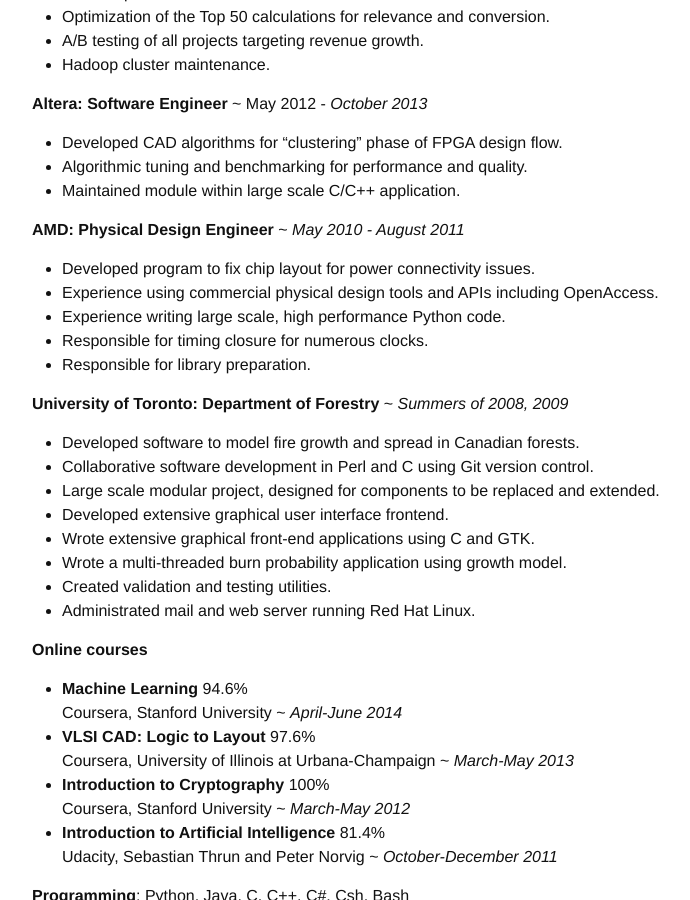
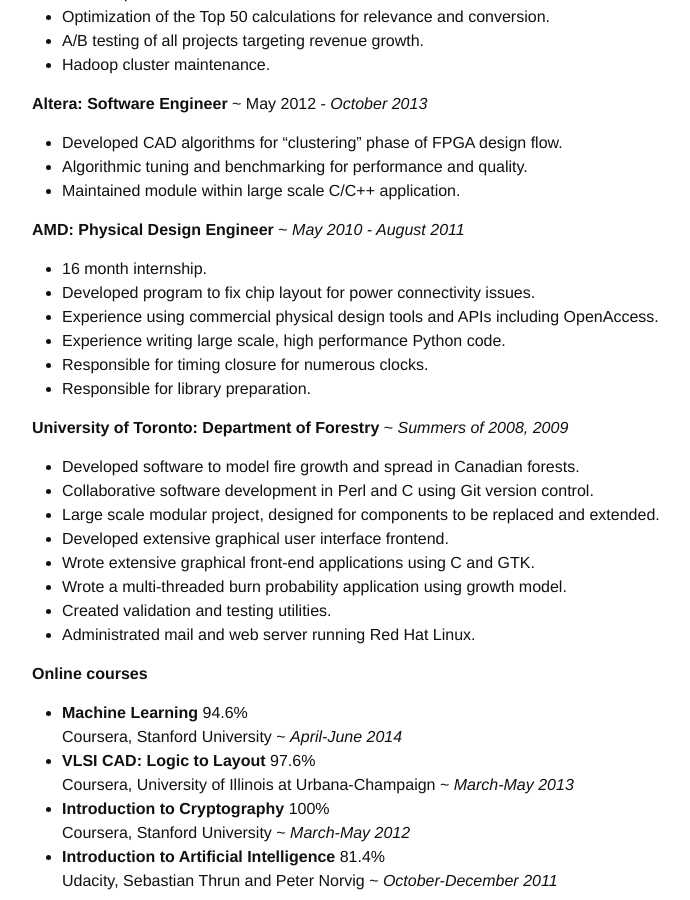
Before and after one commit to neilisaac/neilisaac.github.io, a Jekyll site: the page built from resume.md, in a window 1280 px wide and 900 px high, scrolled down 720 px. Shown: the whole window, without its empty margins (238-928 px from the left). Built offline with Jekyll 4.4.1, drawn with Linux system fonts in a browser that asks for light colours.

Commit message:
updated resume

```diff
--- a/resume.md
+++ b/resume.md
@@ -42,6 +42,7 @@
 
 **AMD: Physical Design Engineer** ~ *May 2010 - August 2011*
 
+ * 16 month internship.
  * Developed program to fix chip layout for power connectivity issues.
  * Experience using commercial physical design tools and APIs including OpenAccess.
  * Experience writing large scale, high performance Python code.
```
